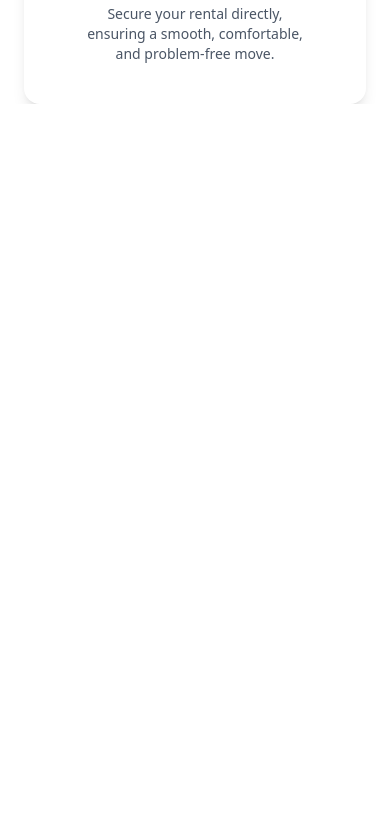
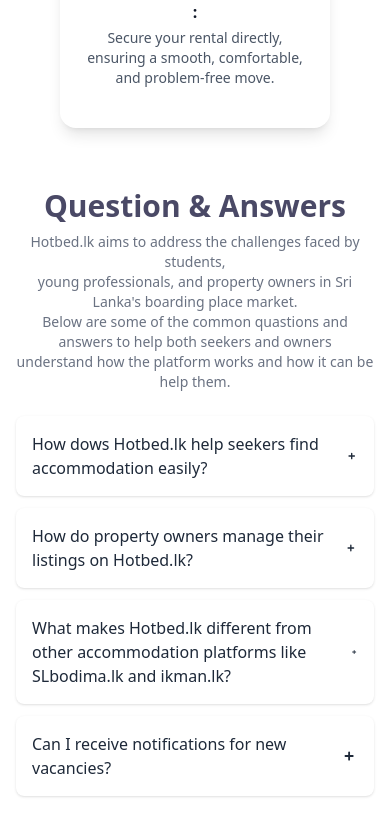
Before and after one commit to HotBedLK/frontend, a React app: page / in a window 390 px wide. Shown: the part 1664-2500 px from the top of the page. Before the commit the page ends 1768 px from the top, so only its background shows below. Built offline with nearby package versions, Linux system fonts and the light colour scheme; the HTML template or start-up script is replaced by a standard one.

Commit message:
feat: implement QandA component with structured layout and responsive design

```diff
--- a/src/App.tsx
+++ b/src/App.tsx
@@ -2,6 +2,7 @@
 import Header from "./components/Header.jsx";
 import HeroSearch from "./components/HeroSearch.jsx";
 import StepsCard from "./components/StepsCard.jsx";
+import FAQ from "./components/FAQ.jsx";
 
 export default function App() {
   return (
@@ -11,6 +12,7 @@
         {/* for main sectons */}
         <HeroSearch />
         <StepsCard />
+        <FAQ />
       </main>
     </div>
   );
--- a/src/components/FAQ.jsx
+++ b/src/components/FAQ.jsx
@@ -1 +1,64 @@
-export default function FAQ() {}
+import { theme } from "../theme";
+
+export default function FAQ() {
+  const faqs = [
+    {
+      q: "How dows Hotbed.lk help seekers find accommodation easily?",
+      a: "Hotbed.lk provides advanced filters for seekers to search for boarding places based on specific criteria such as location, price range, facilities, and proximity to key areas. This saves time and ensures seekers find the most relevant options without contacting multiple owners.",
+    },
+    {
+      q: "How do property owners manage their listings on Hotbed.lk?",
+      a: "Property owners have full control over their listings on Hotbed.lk. They can update the availability status of their properties, manage pricing, and even control when their contact information is visible, ensuring a streamlined process for long-term management.",
+    },
+    {
+      q: "What makes Hotbed.lk different from other accommodation platforms like SLbodima.lk and ikman.lk?",
+      a: "Unlike other platforms, Hotbed.lk is dedicated solely to boarding accommodation, providing a more specialized and organized service. It offers real-time availability updates, subscription-based alerts, and efficient listing management tools that other general marketplaces lack.",
+    },
+    {
+      q: "Can I receive notifications for new vacancies?",
+      a: "Yes, Hotbed.lk offers a subscription and alert mechanism that allows seekers to receive notifications whenever a preferred property becomes available. This ensures that seekers are always in the loop about new vacancies without having to search manually.",
+    },
+  ];
+
+  return (
+    <section className="mt-15 pb-20">
+      <div className="max-w-4xl mx-auto px-4 sm:px-6 lg:px-8 text-center">
+        <h2 className={`text-3xl font-bold text-[${theme.button.primary}]`}>
+          Question & Answers
+        </h2>
+        <p className="mt-2 text-sm text-gray-500">
+          Hotbed.lk aims to address the challenges faced by students, <br />
+          young professionals, and property owners in Sri Lanka's boarding place
+          market.
+          <br />
+          Below are some of the common quastions and answers to help both
+          seekers and owners <br /> understand how the platform works and how it
+          can be help them.
+        </p>
+
+        <div className="mt-6 space-y-3 text-left">
+          {faqs.map((f, i) => (
+            <details
+              key={i}
+              className="group bg-white rounded-lg shadow-sm p-4"
+              aria-expanded="false"
+            >
+              <summary className="flex items-center justify-between cursor-pointer text-gray-800 font-medium list-none">
+                <span>{f.q}</span>
+                <svg
+                  className="w-5 h-5 transform transition-transform duration-200 group-open:rotate-45"
+                  viewBox="0 0 20 20"
+                  fill="currentColor"
+                  aria-hidden="true"
+                >
+                  <path d="M10 5a1 1 0 011 1v3h3a1 1 0 110 2h-3v3a1 1 0 11-2 0v-3H6a1 1 0 110-2h3V6a1 1 0 011-1z" />
+                </svg>
+              </summary>
+              <div className="mt-3 text-sm text-gray-600">{f.a}</div>
+            </details>
+          ))}
+        </div>
+      </div>
+    </section>
+  );
+}
--- a/src/components/StepsCard.jsx
+++ b/src/components/StepsCard.jsx
@@ -30,7 +30,8 @@
 
   return (
     <div
-      className={`bg-[${theme.backgrund.green}] rounded-2xl shadow-lg py-10 px-6 mx-6 flex flex-col md:flex-row items-center justify-center gap-8 md:gap-4 text-center md:text-left`}
+      // fix theam error
+      className={`bg-[${theme.backgrund.pink}] rounded-2xl shadow-lg py-10 px-6 mx-15 flex flex-col md:flex-row items-center justify-center gap-8 md:gap-4 text-center md:text-left`}
     >
       {steps.map((item, index) => (
         <div key={item.step} className="flex gap-4">
```
